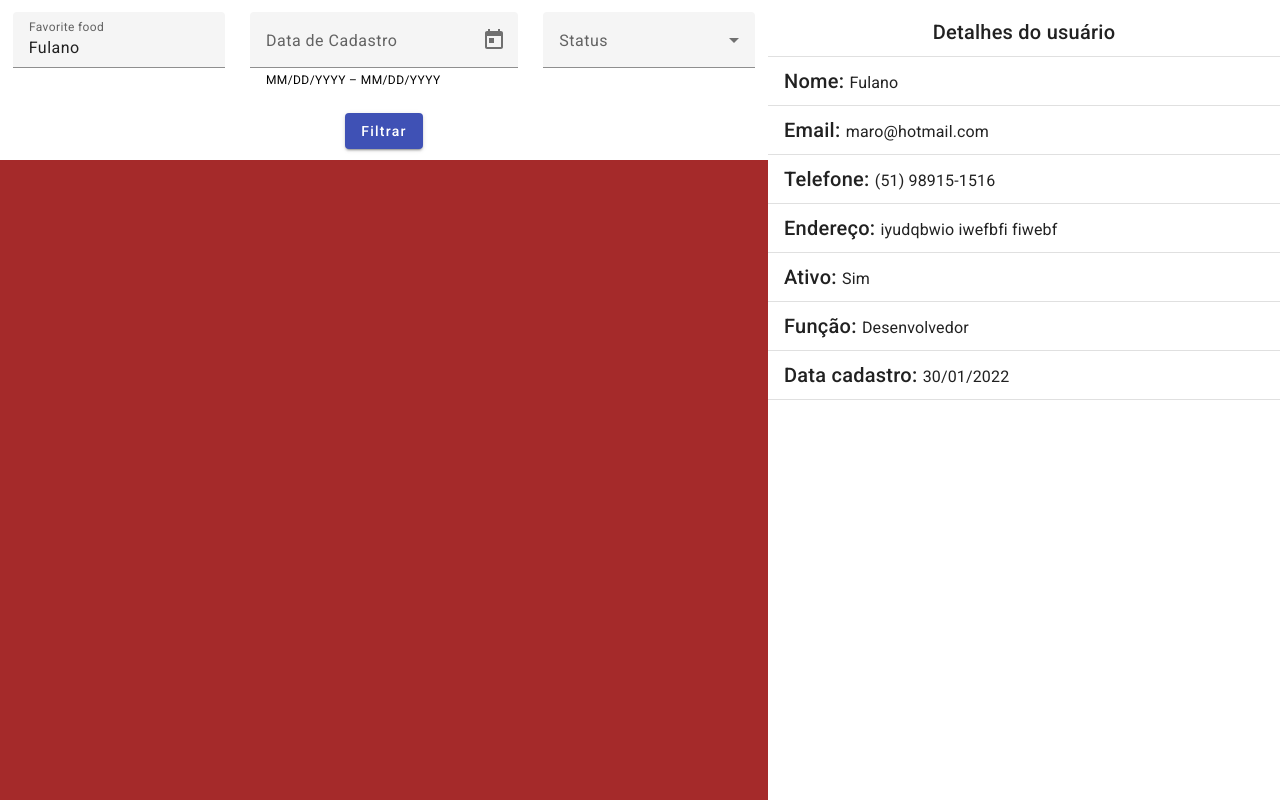
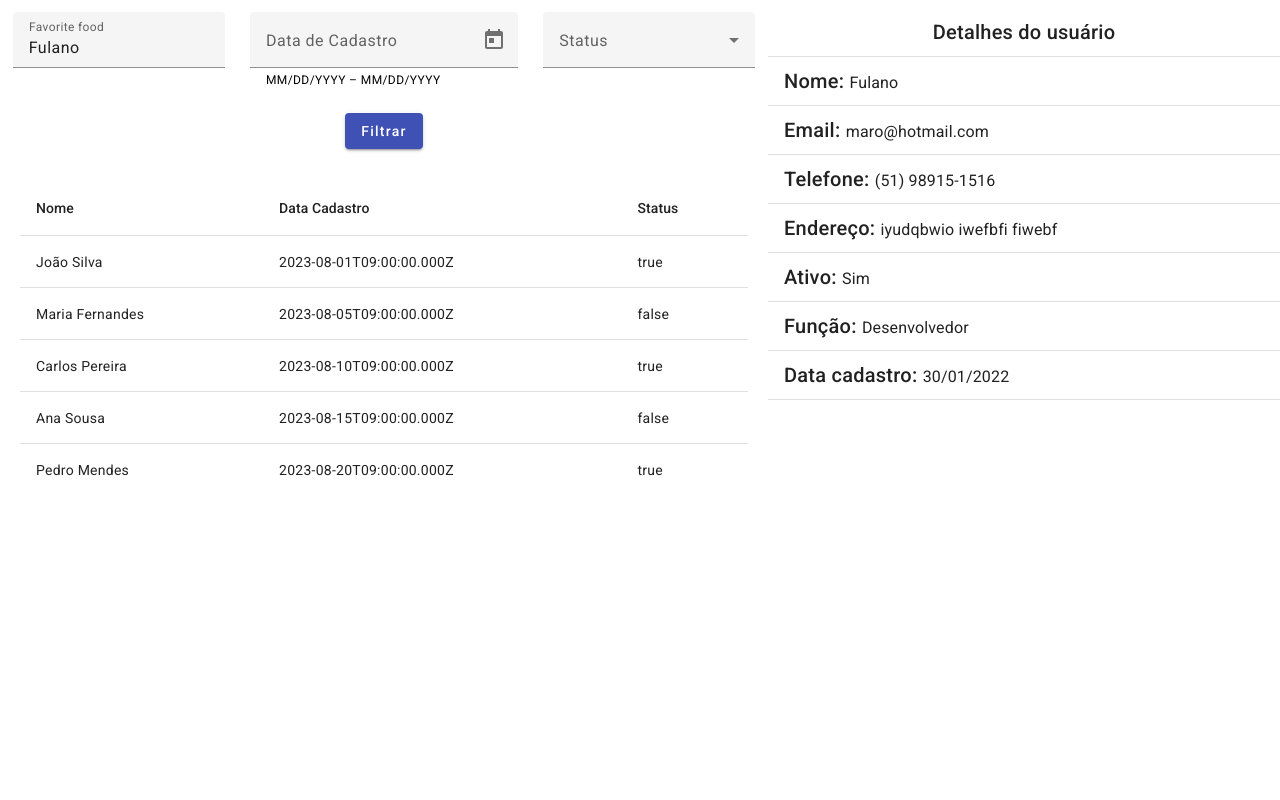
Before and after one commit to immerfallen/CursoAngular-UDEMY, an Angular app in the folder Secao-5-ProjetoFiltroListaUsuarios/FiltroUsuarios/: page / in a window 1280 px wide. Built offline with nearby package versions, Linux system fonts and the light colour scheme.

Commit message:
criado componente de lista de usuarios

```diff
--- a/Secao-5-ProjetoFiltroListaUsuarios/FiltroUsuarios/src/app/angular-material/angular-material.module.ts
+++ b/Secao-5-ProjetoFiltroListaUsuarios/FiltroUsuarios/src/app/angular-material/angular-material.module.ts
@@ -8,6 +8,7 @@ import { provideNativeDateAdapter } from '@angular/material/core';
 import { MatDatepickerModule } from '@angular/material/datepicker';
 import { MatSelectModule } from '@angular/material/select';
 import { MatButtonModule } from '@angular/material/button';
+import { MatTableModule } from '@angular/material/table';
 
 @NgModule({
     imports: [
@@ -18,6 +19,7 @@ import { MatButtonModule } from '@angular/material/button';
         MatDatepickerModule,
         MatSelectModule,
         MatButtonModule,
+        MatTableModule
     ],
     exports: [
         MatListModule,
@@ -27,6 +29,7 @@ import { MatButtonModule } from '@angular/material/button';
         MatDatepickerModule,
         MatSelectModule,
         MatButtonModule,
+        MatTableModule
     ],
     providers: [
         provideNativeDateAdapter()
--- a/Secao-5-ProjetoFiltroListaUsuarios/FiltroUsuarios/src/app/app.component.html
+++ b/Secao-5-ProjetoFiltroListaUsuarios/FiltroUsuarios/src/app/app.component.html
@@ -1,13 +1,13 @@
 <div class="container">
   <div class="left-container">
     <div class="top-div">
-<app-filter></app-filter>
+      <app-filter></app-filter>
     </div>
     <div class="main-left-div">
-
+      <app-table></app-table>
     </div>
   </div>
   <div class="right-div">
-<app-user-details></app-user-details>
+    <app-user-details></app-user-details>
   </div>
 </div>
--- a/Secao-5-ProjetoFiltroListaUsuarios/FiltroUsuarios/src/app/app.component.scss
+++ b/Secao-5-ProjetoFiltroListaUsuarios/FiltroUsuarios/src/app/app.component.scss
@@ -16,7 +16,6 @@
 
 .main-left-div{
     height: 80%;
-    background-color: brown;
 }
 
 .right-div{
--- /dev/null
+++ b/Secao-5-ProjetoFiltroListaUsuarios/FiltroUsuarios/src/app/components/table/table.component.html
@@ -0,0 +1,22 @@
+<div class="users-list">
+  <table mat-table [dataSource]="usersList" >
+
+    <ng-container matColumnDef="name">
+      <th mat-header-cell *matHeaderCellDef>Nome</th>
+      <td mat-cell *matCellDef="let element" class="users-list__item" (click)="onUserSelected(element)">{{ element.nome }}</td>
+    </ng-container>
+
+    <ng-container matColumnDef="date">
+      <th mat-header-cell *matHeaderCellDef>Data Cadastro</th>
+      <td mat-cell *matCellDef="let element" class="users-list__item" (click)="onUserSelected(element)">{{ element.dataCadastro }}</td>
+    </ng-container>
+
+    <ng-container matColumnDef="status">
+      <th mat-header-cell *matHeaderCellDef>Status</th>
+      <td mat-cell *matCellDef="let element" class="users-list__item" (click)="onUserSelected(element)">{{ element.ativo }}</td>
+    </ng-container>
+
+    <tr mat-header-row *matHeaderRowDef="displayedColumns"></tr>
+    <tr mat-row *matRowDef="let row; columns: displayedColumns"></tr>
+  </table>
+</div>
--- /dev/null
+++ b/Secao-5-ProjetoFiltroListaUsuarios/FiltroUsuarios/src/app/components/table/table.component.scss
@@ -0,0 +1,9 @@
+.users-list{
+    width: 100%;
+    height: 100%;
+    padding: 20px;
+
+    &__item{
+        cursor: pointer;
+    }
+}
--- /dev/null
+++ b/Secao-5-ProjetoFiltroListaUsuarios/FiltroUsuarios/src/app/components/table/table.component.ts
@@ -0,0 +1,17 @@
+import { Component } from '@angular/core';
+import { IUser } from '../../interfaces/user/user.interface';
+import { UsersList } from '../../data/users.list';
+
+@Component({
+  selector: 'app-table',
+  templateUrl: './table.component.html',
+  styleUrl: './table.component.scss',
+})
+export class TableComponent {
+  displayedColumns: string[] = ['name', 'date', 'status'];
+  usersList: IUser[] = UsersList;
+
+  onUserSelected(element : IUser ){
+    console.log(element);
+  }
+}
```
Also changed, not shown: Secao-5-ProjetoFiltroListaUsuarios/FiltroUsuarios/src/app/components/components.module.ts (+5 -2 lines), 1 other file (tests, documents, lock files or other folders).
